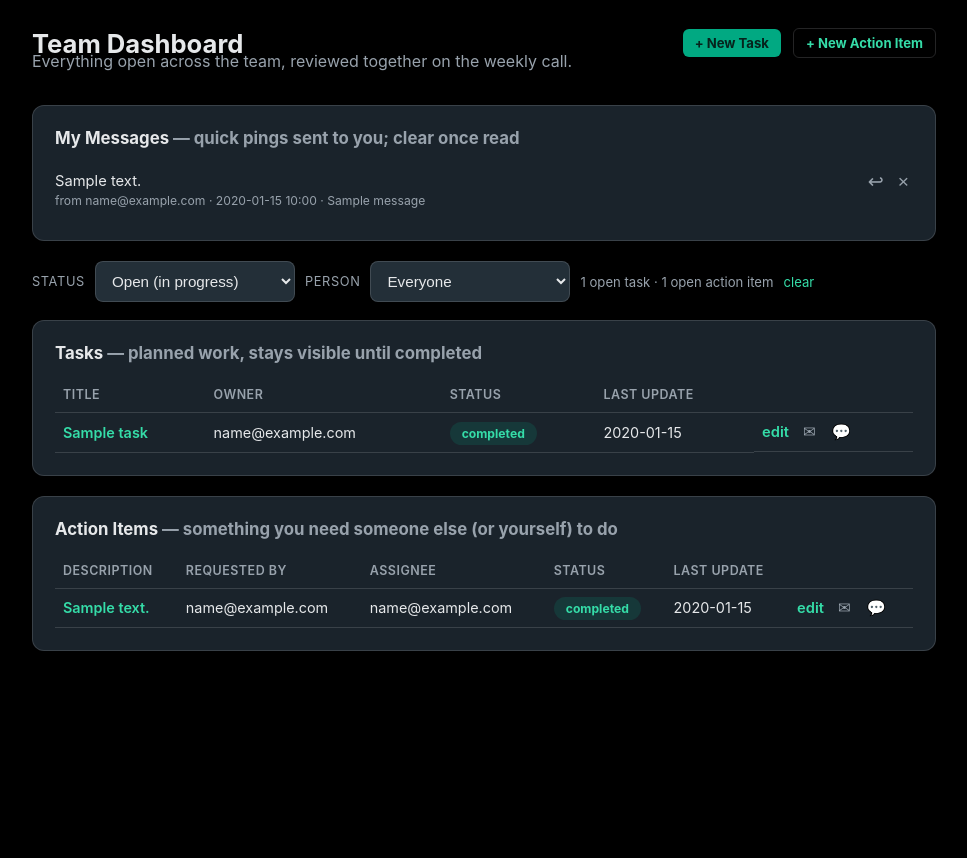
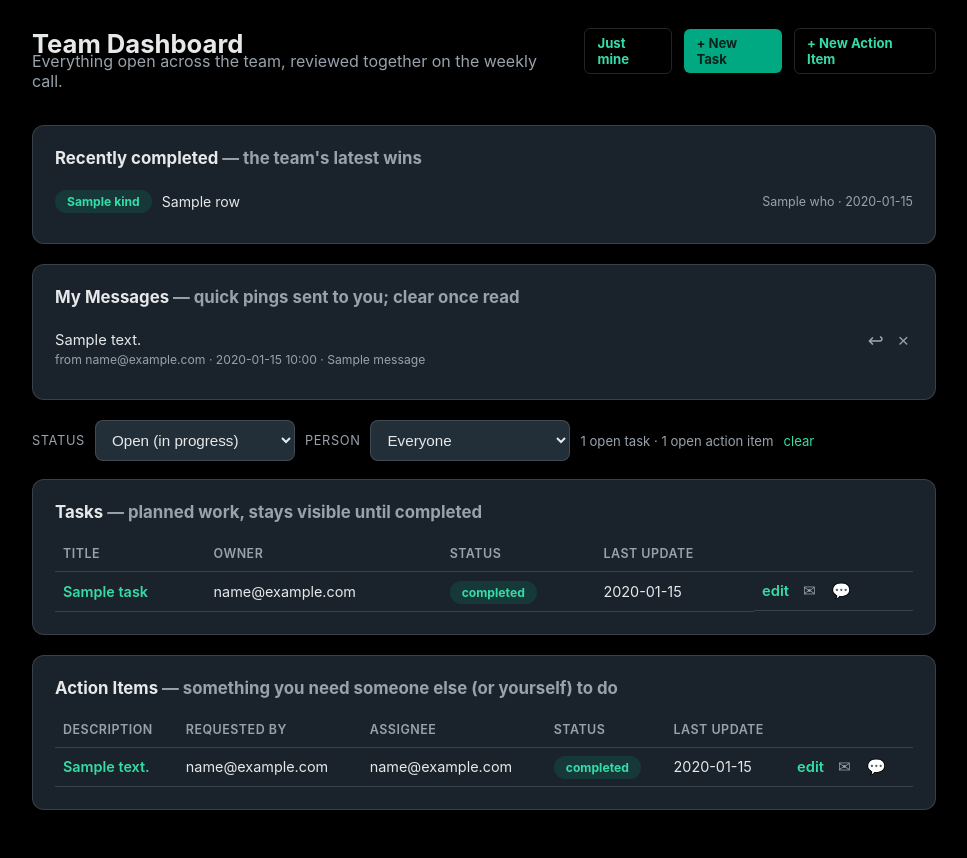
Before and after one commit to xod442/focus, a FastAPI app: template app/templates/dashboard.html in a window 1280 px wide. Shown: the part 71-929 px from the top of the page, without its empty margins (156-1123 px from the left). Before the commit the page ends 722 px from the top, so only its background shows below. Run offline with FastAPI, Linux system fonts and the light colour scheme; the template is opened without the code that fills it: most values are stand-ins (such as "Sample title", 1, 10 or a date in 2020).

Commit message:
Add nav attention badge, recent wins strip, and 'Just mine' quick chip
- Nav badge (next to Dashboard, on every page) counts unread messages +
  action items flipped to 'review' for the signed-in user, computed once
  per request by lightweight middleware in app/main.py.
- Dashboard 'Recently completed' strip shows the last 6 completed tasks/
  action items across the team regardless of the status filter, giving a
  quick 'what got done' read without parsing the /metrics trend chart.
- 'Just mine' quick chip in the dashboard header jumps straight to the
  person=me view in one click, replacing the dropdown for the most common
  member need.

Co-authored-by: Copilot <223556219+Copilot@users.noreply.github.com>

```diff
--- a/app/main.py
+++ b/app/main.py
@@ -11,7 +11,7 @@ from starlette.middleware.sessions import SessionMiddleware
 from . import backup, config
 from .db import SessionLocal, init_db
 from .deps import get_current_user
-from .models import User, STAFF_ROLES
+from .models import ActionItem, Message, STATUS_IN_PROGRESS, User, STAFF_ROLES
 from .routes import (
     account, action_items, admin, api, auth, dashboard, logs, messages, metrics, sso, tasks,
 )
@@ -50,6 +50,31 @@ async def _enforce_password_change(request, call_next):
     return _prefix_location(await call_next(request))
 
 
+async def _inject_attention_badge(request, call_next):
+    """Stash a small "needs your attention" count (unread messages + action
+    items flipped to "review") on request.state, so the nav badge in
+    base.html can render on every page without every route computing it."""
+    request.state.attention_count = 0
+    user_id = request.session.get("user_id")
+    if user_id and not request.url.path.startswith("/assets"):
+        db = SessionLocal()
+        try:
+            unread = db.query(Message).filter(Message.recipient_id == user_id).count()
+            needs_review = (
+                db.query(ActionItem)
+                .filter(
+                    ActionItem.assignee_id == user_id,
+                    ActionItem.status == STATUS_IN_PROGRESS,
+                    ActionItem.needs_review.is_(True),
+                )
+                .count()
+            )
+            request.state.attention_count = unread + needs_review
+        finally:
+            db.close()
+    return await call_next(request)
+
+
 def create_app() -> FastAPI:
     # Disable the built-in docs (they load Swagger assets from a CDN the HPE VPN
     # blocks). We serve an admin-gated, self-hosted Swagger UI below.
@@ -61,6 +86,7 @@ def create_app() -> FastAPI:
     # Added first = inner; SessionMiddleware added last = outer, so request.session
     # is populated by the time the enforcement middleware runs.
     app.add_middleware(BaseHTTPMiddleware, dispatch=_enforce_password_change)
+    app.add_middleware(BaseHTTPMiddleware, dispatch=_inject_attention_badge)
     app.add_middleware(
         SessionMiddleware,
         secret_key=config.SECRET_KEY,
--- a/app/static/style.css
+++ b/app/static/style.css
@@ -132,6 +132,14 @@ input:disabled { background: rgba(255, 255, 255, .04); color: var(--muted); }
 /* ---- nav links ---- */
 .navlink { color: #cbd5e1; text-decoration: none; font-size: .9rem; }
 .navlink:hover { color: #fff; }
+
+/* ---- nav "needs your attention" badge (unread messages / review items) ---- */
+.nav-badge {
+  display: inline-flex; align-items: center; justify-content: center;
+  min-width: 17px; height: 17px; margin-left: 5px; padding: 0 5px;
+  border-radius: 999px; background: #f5b13c; color: #2a1c02;
+  font-size: .68rem; font-weight: 800; line-height: 17px; vertical-align: 2px;
+}
 
 /* ---- HOLO SSO launcher (external-app shortcut in the nav) ---- */
 .holo-link {
@@ -321,6 +329,17 @@ input:disabled { background: rgba(255, 255, 255, .04); color: var(--muted); }
   color: var(--hpe-green-dark); box-shadow: inset 0 0 0 1px rgba(1,169,130,.12);
 }
 .exec-cta:hover { border-color: var(--hpe-green); background: rgba(1,169,130,.14); }
+.mine-chip.active { border-color: var(--hpe-green); background: rgba(1,169,130,.14); color: var(--hpe-green-dark); }
+
+/* ---- recently completed (dashboard "wins" strip) ---- */
+.recent-list { list-style: none; margin: 0; padding: 0; }
+.recent-row {
+  display: flex; align-items: center; gap: 10px; padding: 8px 0;
+  border-bottom: 1px solid var(--line); font-size: .88rem;
+}
+.recent-row:last-child { border-bottom: none; }
+.recent-label { flex: 1; }
+.recent-meta { font-size: .78rem; white-space: nowrap; }
 
 /* ---- approval queue ---- */
 .queue { border-left: 4px solid #f59e0b; }
--- a/app/templates/base.html
+++ b/app/templates/base.html
@@ -15,7 +15,7 @@
     </div>
     {% if user %}
     <nav class="nav">
-      <a class="navlink" href="{{ rp }}/">Dashboard</a>
+      <a class="navlink" href="{{ rp }}/">Dashboard{% if attention_count(request) %}<span class="nav-badge" title="Unread messages / action items needing your attention">{{ attention_count(request) }}</span>{% endif %}</a>
       <a class="navlink" href="{{ rp }}/metrics">Metrics</a>
       {% if config.SSO_SHARED_SECRET %}
       <a class="navlink holo-link" href="{{ rp }}/go/holo" target="_blank" rel="noopener"
--- a/app/templates/dashboard.html
+++ b/app/templates/dashboard.html
@@ -8,12 +8,31 @@
     <p class="muted overview-sub">Everything open across the team, reviewed together on the weekly call.</p>
   </div>
   <div class="backup-actions">
+    <a class="btn btn-sm ghost mine-chip{% if person_sel == 'me' %} active{% endif %}"
+       href="{{ rp }}/?status_filter=open&amp;person=me" title="Just my open tasks &amp; action items">Just mine</a>
     <a class="btn btn-sm" href="{{ rp }}/tasks/new">+ New Task</a>
     <a class="btn btn-sm ghost" href="{{ rp }}/action-items/new">+ New Action Item</a>
   </div>
 </div>
 
 {% if msg %}<div class="alert {{ 'success' if ok else 'error' }}">{{ msg }}</div>{% endif %}
+
+<section class="card">
+  <h2>Recently completed <span class="muted">— the team's latest wins</span></h2>
+  {% if recent_completed %}
+  <ul class="recent-list">
+    {% for row in recent_completed %}
+    <li class="recent-row">
+      <span class="status-badge status-complete">{{ row.kind }}</span>
+      <span class="recent-label">{{ row.label }}</span>
+      <span class="muted recent-meta">{{ row.who }} · {{ row.completed_at.strftime('%Y-%m-%d') }}</span>
+    </li>
+    {% endfor %}
+  </ul>
+  {% else %}
+  <p class="muted">Nothing completed yet.</p>
+  {% endif %}
+</section>
 
 <section class="card">
   <h2>My Messages <span class="muted">— quick pings sent to you; clear once read</span></h2>
```
Also changed, not shown: app/routes/dashboard.py (+30 -0 lines), app/web.py (+10 -0 lines), tests/test_dashboard.py (+20 -3 lines).
